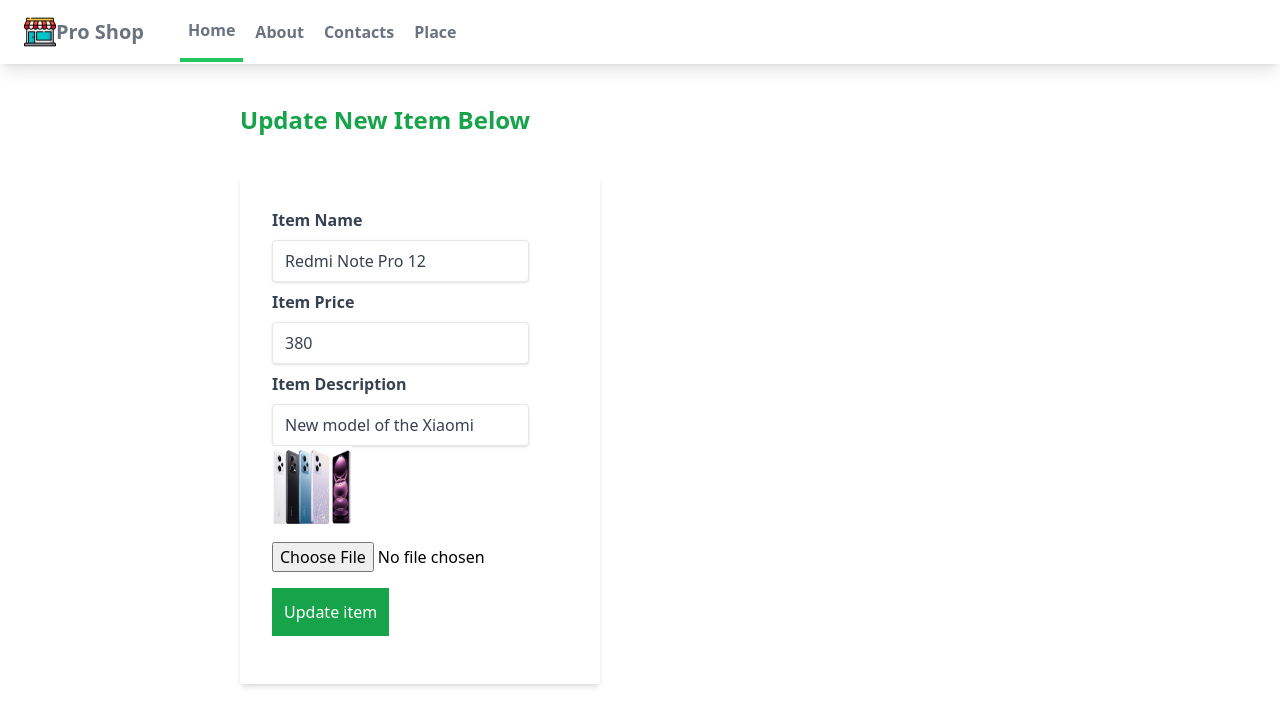
After one commit to sirius1516/my-first-web, a Django app: page /myapp/update_item/1/ in a window 1280 px wide. The commit adds this page. Shown: the top 726 px of the page. Run offline with Django 4.2, Linux system fonts and the light colour scheme; data comes from the database, SQL or seed files in the repository; both versions use the stored data as it was after the commit.

Commit message:
created update item function and template

```diff
--- a/myapp/static/myapp/styles.css
+++ b/myapp/static/myapp/styles.css
@@ -561,44 +561,40 @@
   margin-bottom: 0.5rem;
 }
 
+.mb-4 {
+  margin-bottom: 1rem;
+}
+
 .ml-10 {
   margin-left: 2.5rem;
+}
+
+.ml-\[200px\] {
+  margin-left: 200px;
+}
+
+.mr-10 {
+  margin-right: 2.5rem;
 }
 
 .mt-10 {
   margin-top: 2.5rem;
 }
 
+.mt-2 {
+  margin-top: 0.5rem;
+}
+
 .mt-3 {
   margin-top: 0.75rem;
 }
 
+.mt-4 {
+  margin-top: 1rem;
+}
+
 .mt-5 {
   margin-top: 1.25rem;
-}
-
-.ml-\[\] {
-  margin-left: ;
-}
-
-.ml-\[200px\] {
-  margin-left: 200px;
-}
-
-.mb-4 {
-  margin-bottom: 1rem;
-}
-
-.mr-10 {
-  margin-right: 2.5rem;
-}
-
-.mt-2 {
-  margin-top: 0.5rem;
-}
-
-.mt-4 {
-  margin-top: 1rem;
 }
 
 .block {
@@ -611,6 +607,10 @@
 
 .grid {
   display: grid;
+}
+
+.h-20 {
+  height: 5rem;
 }
 
 .h-8 {
@@ -629,16 +629,16 @@
   width: 66.666667%;
 }
 
+.w-20 {
+  width: 5rem;
+}
+
 .w-8 {
   width: 2rem;
 }
 
 .w-full {
   width: 100%;
-}
-
-.w-1 {
-  width: 0.25rem;
 }
 
 .max-w-6xl {
@@ -704,14 +704,14 @@
   border-color: rgb(34 197 94 / var(--tw-border-opacity));
 }
 
+.bg-green-600 {
+  --tw-bg-opacity: 1;
+  background-color: rgb(22 163 74 / var(--tw-bg-opacity));
+}
+
 .bg-white {
   --tw-bg-opacity: 1;
   background-color: rgb(255 255 255 / var(--tw-bg-opacity));
-}
-
-.bg-green-600 {
-  --tw-bg-opacity: 1;
-  background-color: rgb(22 163 74 / var(--tw-bg-opacity));
 }
 
 .p-10 {
@@ -727,6 +727,11 @@
   padding-right: 0.5rem;
 }
 
+.px-3 {
+  padding-left: 0.75rem;
+  padding-right: 0.75rem;
+}
+
 .px-4 {
   padding-left: 1rem;
   padding-right: 1rem;
@@ -737,9 +742,9 @@
   padding-right: 1.5rem;
 }
 
-.py-4 {
-  padding-top: 1rem;
-  padding-bottom: 1rem;
+.px-8 {
+  padding-left: 2rem;
+  padding-right: 2rem;
 }
 
 .py-2 {
@@ -747,19 +752,19 @@
   padding-bottom: 0.5rem;
 }
 
-.px-3 {
-  padding-left: 0.75rem;
-  padding-right: 0.75rem;
-}
-
-.px-8 {
-  padding-left: 2rem;
-  padding-right: 2rem;
+.py-4 {
+  padding-top: 1rem;
+  padding-bottom: 1rem;
 }
 
 .py-8 {
   padding-top: 2rem;
   padding-bottom: 2rem;
+}
+
+.text-2xl {
+  font-size: 1.5rem;
+  line-height: 2rem;
 }
 
 .text-4xl {
@@ -775,11 +780,6 @@
 .text-xl {
   font-size: 1.25rem;
   line-height: 1.75rem;
-}
-
-.text-2xl {
-  font-size: 1.5rem;
-  line-height: 2rem;
 }
 
 .font-bold {
@@ -829,15 +829,15 @@
   color: rgb(255 255 255 / var(--tw-text-opacity));
 }
 
+.shadow {
+  --tw-shadow: 0 1px 3px 0 rgb(0 0 0 / 0.1), 0 1px 2px -1px rgb(0 0 0 / 0.1);
+  --tw-shadow-colored: 0 1px 3px 0 var(--tw-shadow-color), 0 1px 2px -1px var(--tw-shadow-color);
+  box-shadow: var(--tw-ring-offset-shadow, 0 0 #0000), var(--tw-ring-shadow, 0 0 #0000), var(--tw-shadow);
+}
+
 .shadow-lg {
   --tw-shadow: 0 10px 15px -3px rgb(0 0 0 / 0.1), 0 4px 6px -4px rgb(0 0 0 / 0.1);
   --tw-shadow-colored: 0 10px 15px -3px var(--tw-shadow-color), 0 4px 6px -4px var(--tw-shadow-color);
-  box-shadow: var(--tw-ring-offset-shadow, 0 0 #0000), var(--tw-ring-shadow, 0 0 #0000), var(--tw-shadow);
-}
-
-.shadow {
-  --tw-shadow: 0 1px 3px 0 rgb(0 0 0 / 0.1), 0 1px 2px -1px rgb(0 0 0 / 0.1);
-  --tw-shadow-colored: 0 1px 3px 0 var(--tw-shadow-color), 0 1px 2px -1px var(--tw-shadow-color);
   box-shadow: var(--tw-ring-offset-shadow, 0 0 #0000), var(--tw-ring-shadow, 0 0 #0000), var(--tw-shadow);
 }
 
--- /dev/null
+++ b/myapp/templates/myapp/update_item.html
@@ -0,0 +1,22 @@
+{% extends "myapp/base.html" %}
+
+{% block content %}
+<div class="ml-[200px]">
+    <h1 class="text-2xl m-10 font-bold text-green-600">Update New Item Below</h1>
+    <form class="w-1/3 bg-white shadow-md m-10 px-8 py-8" method="post" enctype="multipart/form-data">
+    {% csrf_token %}
+        <div class="mb-4">
+            <label class="block text-gray-700 text-md font-bold mb-2" for="name">Item Name</label>
+            <input class="shadow appearance-none border rounded py-2 px-3 mr-10 text-gray-700" value="{{ item.name }}" type="text" placeholder="Name..." name="name" id="name">
+            <label class="block text-gray-700 text-md font-bold mb-2 mt-2" for="price">Item Price</label>
+            <input class="shadow appearance-none border rounded py-2 px-3 mr-10 text-gray-700" value="{{ item.price }}" type="text" placeholder="Price..." name="price" id="price">
+            <label class="block text-gray-700 text-md font-bold mb-2 mt-2" for="description">Item Description</label>
+            <input class="shadow appearance-none border rounded py-2 px-3 mr-10 text-gray-700" value="{{ item.description }}" type="text" placeholder="description" name="description" id="description">
+            <img class="w-20 h-20" src="{{ item.image.url }}" alt="">
+            <input class="block mt-4" type="file" accept="image/*" name="upload" id="upload">
+            <button class="block bg-green-600 text-white p-3 mt-4" type="submit" name="Add item" value="Add item">Update item</button>
+        </div>
+    </form>
+</div>
+
+{% endblock content %}
--- a/myapp/urls.py
+++ b/myapp/urls.py
@@ -1,5 +1,5 @@
 from django.urls import path, include
-from myapp.views import index, index_item, add_item
+from myapp.views import index, index_item, add_item, update_item
 
 
 app_name = "myapp"
@@ -7,5 +7,6 @@
 urlpatterns = [
     path('', index),
     path('<int:my_id>/', index_item, name="detail"),
-    path('additem/', add_item, name="add_item")
+    path('additem/', add_item, name="add_item"),
+    path("update_item/<int:my_id>/", update_item, name="update_item"),
 ]
--- a/myapp/views.py
+++ b/myapp/views.py
@@ -1,4 +1,4 @@
-from django.shortcuts import render
+from django.shortcuts import render, redirect
 from django.http import HttpResponse
 from .models import Product
 
@@ -28,3 +28,16 @@
         item = Product(name=name, price=price, description=description, image=image)
         item.save()
     return render(request,'myapp/additem.html ')
+
+
+def update_item(request, my_id):
+    item = Product.objects.get(id=my_id)
+    if request.method == 'POST':
+        item.name = request.POST.get('name')
+        item.price = request.POST.get('price')
+        item.description = request.POST.get('description')
+        item.image = request.FILES.get('upload', item.image)
+        item.save()
+        redirect("/myapp/")
+    context = {'item': item}
+    return render(request, "myapp/update_item.html", context)
```
Also changed, not shown: db.sqlite3.
